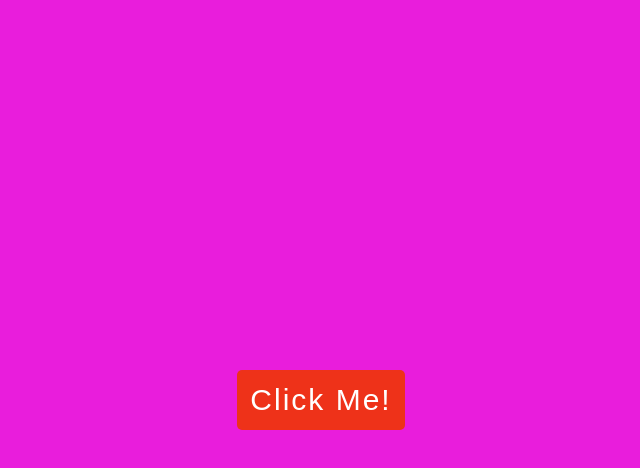
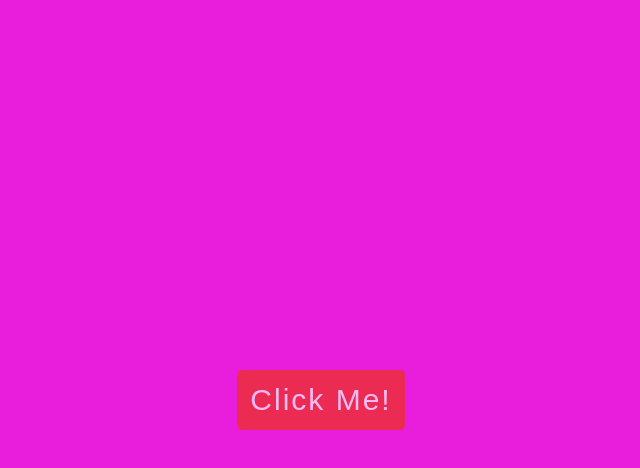
Before and after one commit to eltaep/bg-color, a plain HTML site: page index.html in a window 1280 px wide. Both pictures are taken after a click on the button "Click Me!". Shown: the whole page, without its empty margins (319-959 px from the left). Drawn offline with Linux system fonts and the light colour scheme.

Commit message:
Update index.html
edit 2

```diff
--- a/index.html
+++ b/index.html
@@ -21,6 +21,8 @@
                 color+=arr[Math.floor(Math.random()*arr.length)]
             }
             document.body.style.backgroundColor=color;
+            document.body.style.opacity='.7';
+
 
         })
     </script>
```
